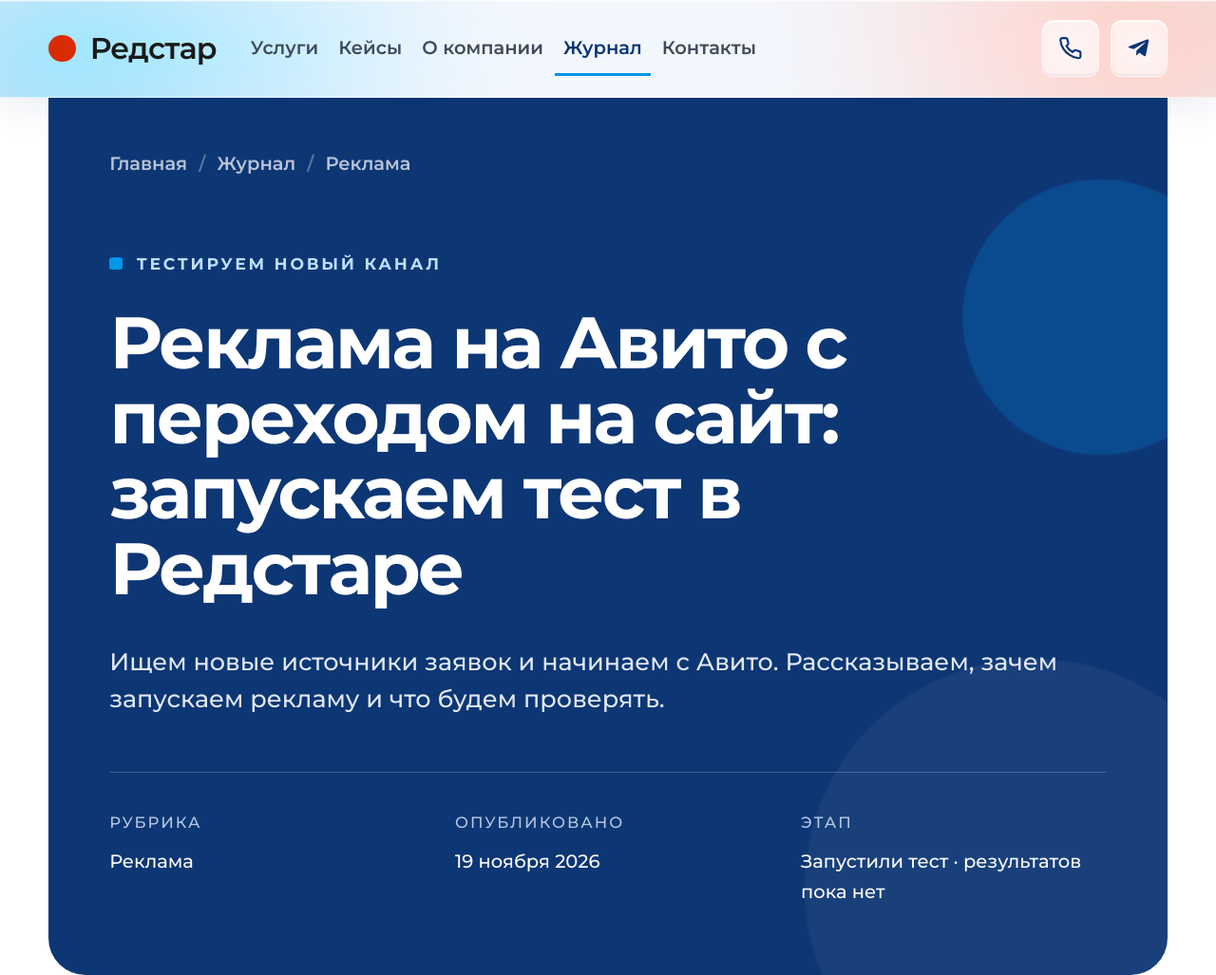
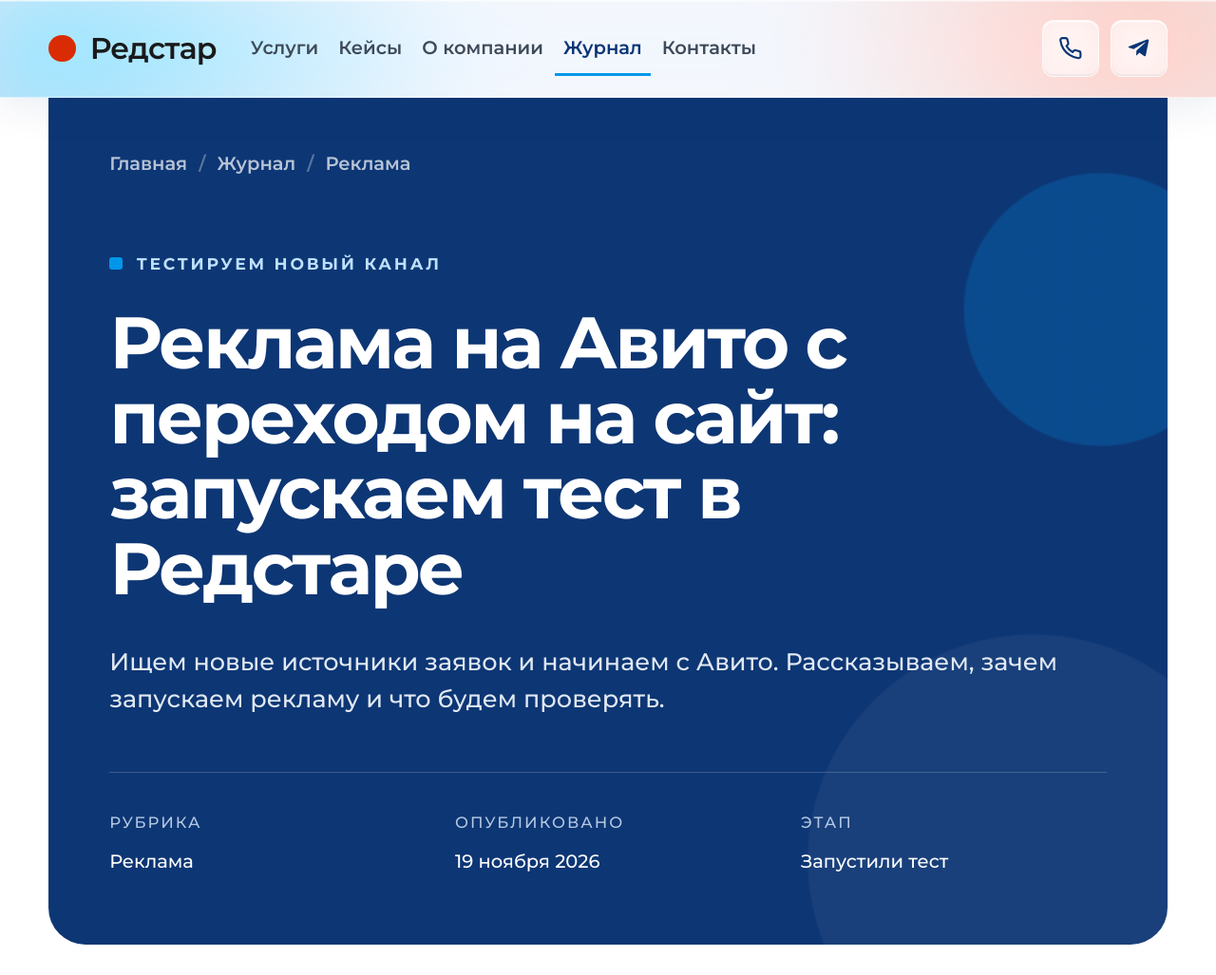
Before and after one commit to kapustina-ann/redstar-site, a plain HTML site: page glass/zhurnal-reklama-avito.html in a window 1280 px wide. Shown: the top 1027 px of the page at 95% size. Drawn offline with Linux system fonts and the light colour scheme.

Commit message:
Shorten Avito article stage label

```diff
--- a/glass/zhurnal-reklama-avito.html
+++ b/glass/zhurnal-reklama-avito.html
@@ -84,7 +84,7 @@
 <span class="eyebrow">Тестируем новый канал</span>
 <h1>Реклама на Авито с переходом на сайт: запускаем тест в Редстаре</h1>
 <p class="case-hero__lead">Ищем новые источники заявок и начинаем с Авито. Рассказываем, зачем запускаем рекламу и что будем проверять.</p>
-<dl class="case-meta"><div><dt>Рубрика</dt><dd>Реклама</dd></div><div><dt>Опубликовано</dt><dd>19 ноября 2026</dd></div><div><dt>Этап</dt><dd>Запустили тест · результатов пока нет</dd></div></dl>
+<dl class="case-meta"><div><dt>Рубрика</dt><dd>Реклама</dd></div><div><dt>Опубликовано</dt><dd>19 ноября 2026</dd></div><div><dt>Этап</dt><dd>Запустили тест</dd></div></dl>
 </header></div>
 
 <section class="wrap">
```
Also changed, not shown: zhurnal-reklama-avito.html (+1 -1 lines).
